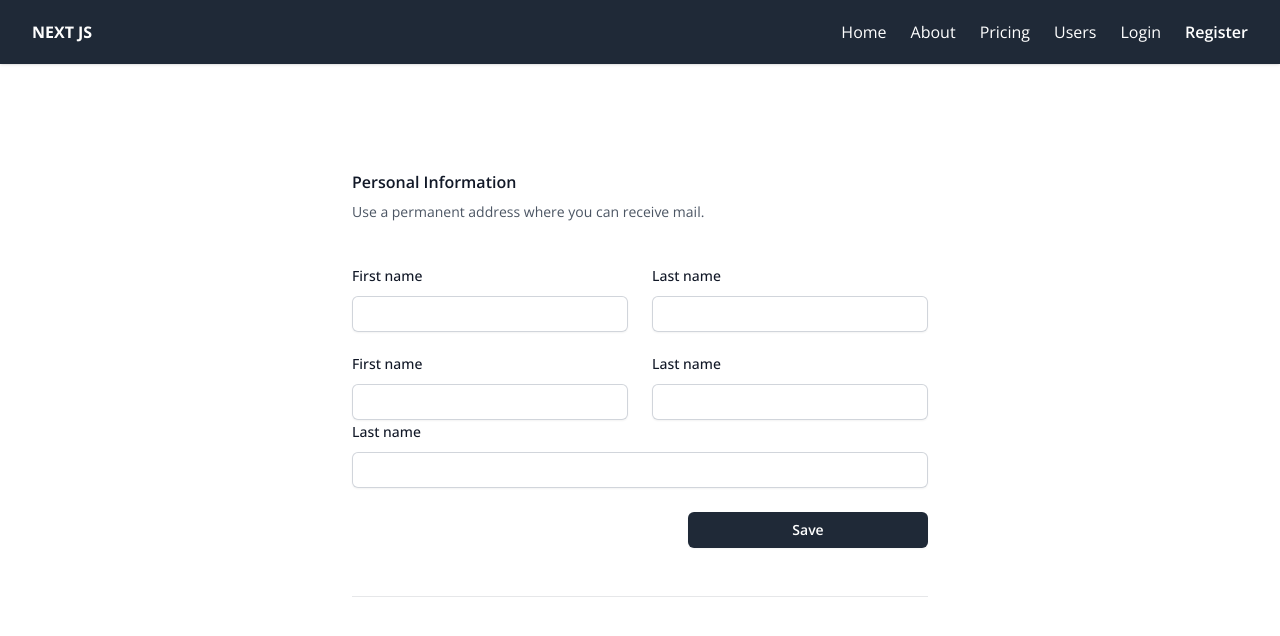
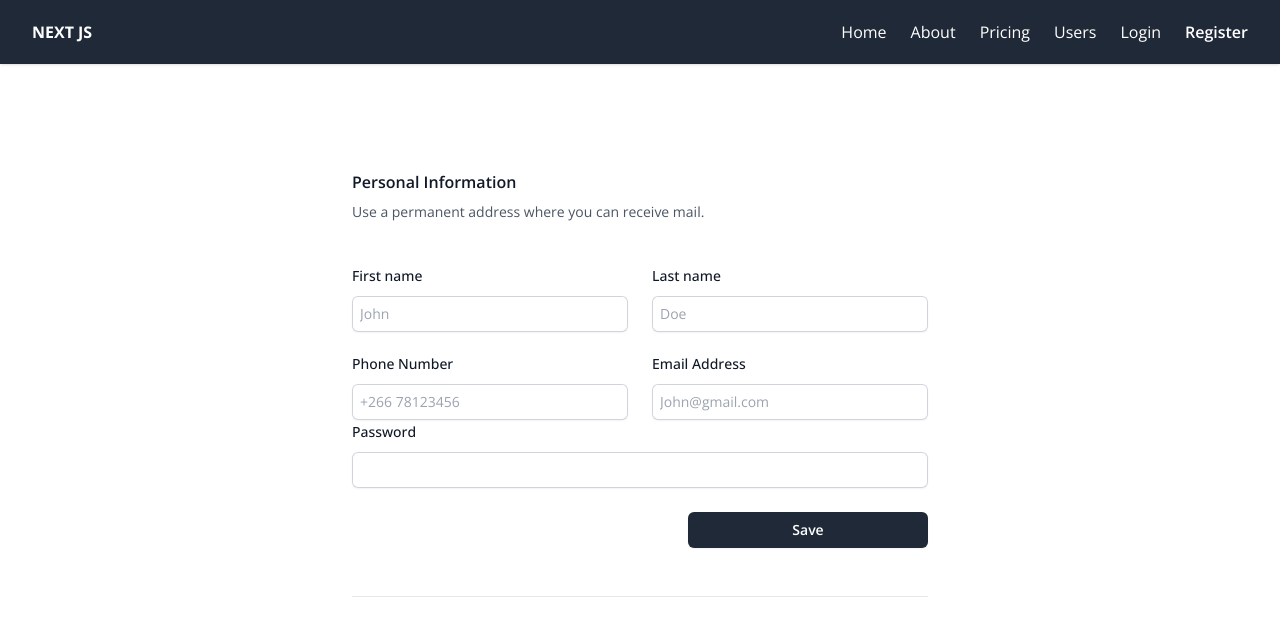
Before and after one commit to HMaroba/nextjs-tailwind, a Next.js app: page /pages/auth/Register in a window 1280 px wide. Shown: the top 636 px of the page. Built offline with nearby package versions, Linux system fonts and the light colour scheme.

Commit message:
Modified register page

```diff
--- a/src/app/pages/auth/Register/page.tsx
+++ b/src/app/pages/auth/Register/page.tsx
@@ -31,6 +31,7 @@ export default function Example() {
                         name="first-name"
                         id="first-name"
                         autoComplete="given-name"
+                        placeholder="John"
                         className="block w-full rounded-md border-0 py-1.5 pl-2 text-gray-900 shadow-sm ring-1 ring-inset ring-gray-300 placeholder:text-gray-400 focus:ring-2 focus:ring-inset focus:ring-indigo-600 sm:text-sm sm:leading-6"
                       />
                     </div>
@@ -49,6 +50,7 @@ export default function Example() {
                         name="last-name"
                         id="last-name"
                         autoComplete="family-name"
+                        placeholder="Doe"
                         className="block w-full rounded-md border-0 py-1.5 pl-2 text-gray-900 shadow-sm ring-1 ring-inset ring-gray-300 placeholder:text-gray-400 focus:ring-2 focus:ring-inset focus:ring-indigo-600 sm:text-sm sm:leading-6"
                       />
                     </div>
@@ -61,7 +63,7 @@ export default function Example() {
                       htmlFor="first-name"
                       className="block text-sm font-medium leading-6 text-gray-900"
                     >
-                      First name
+                      Phone Number
                     </label>
                     <div className="mt-2">
                       <input
@@ -69,6 +71,7 @@ export default function Example() {
                         name="first-name"
                         id="first-name"
                         autoComplete="given-name"
+                        placeholder="+266 78123456"
                         className="block w-full rounded-md border-0 py-1.5 pl-2 text-gray-900 shadow-sm ring-1 ring-inset ring-gray-300 placeholder:text-gray-400 focus:ring-2 focus:ring-inset focus:ring-indigo-600 sm:text-sm sm:leading-6"
                       />
                     </div>
@@ -79,7 +82,7 @@ export default function Example() {
                       htmlFor="last-name"
                       className="block text-sm font-medium leading-6 text-gray-900"
                     >
-                      Last name
+                      Email Address
                     </label>
                     <div className="mt-2">
                       <input
@@ -87,6 +90,7 @@ export default function Example() {
                         name="last-name"
                         id="last-name"
                         autoComplete="family-name"
+                        placeholder="John@gmail.com"
                         className="block w-full rounded-md border-0 py-1.5 pl-2 text-gray-900 shadow-sm ring-1 ring-inset ring-gray-300 placeholder:text-gray-400 focus:ring-2 focus:ring-inset focus:ring-indigo-600 sm:text-sm sm:leading-6"
                       />
                     </div>
@@ -97,11 +101,11 @@ export default function Example() {
                       htmlFor="last-name"
                       className="block text-sm font-medium leading-6 text-gray-900"
                     >
-                      Last name
+                      Password
                     </label>
                     <div className="mt-2">
                       <input
-                        type="text"
+                        type="password"
                         name="last-name"
                         id="last-name"
                         autoComplete="family-name"
```
